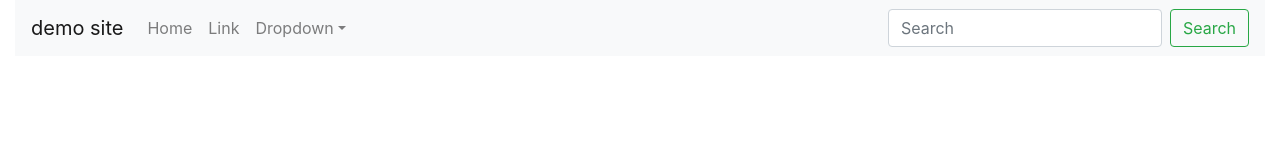
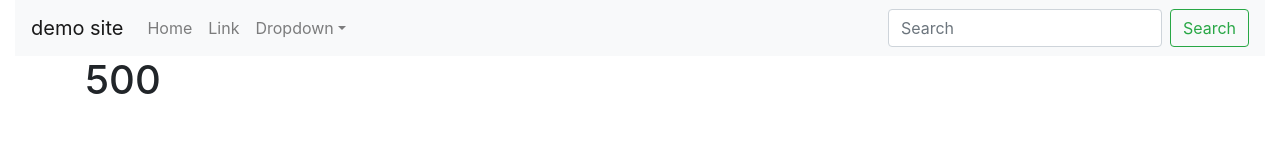
Before and after one commit to rahayon/vfx, a React (Create React App) app in the folder frontend/: page / in a window 1280 px wide. Shown: the top 162 px of the page. Built offline with nearby package versions, Linux system fonts and the light colour scheme.

Commit message:
Summery
summery complete. only css will be written

```diff
--- /dev/null
+++ b/frontend/src/Components/Summery/Summery.jsx
@@ -0,0 +1,31 @@
+import React, { Component, Fragment } from 'react';
+import { Col, Container, Row } from 'react-bootstrap';
+import CountUp from 'react-countup';
+import VisibilitySensor from 'react-visibility-sensor';
+class Summery extends Component {
+    render() {
+        return (
+            <Fragment>
+                <Container>
+                    <div>
+                        <Row>
+                            <Col>
+                            <h1>
+                                <CountUp start={0} end={500}>
+                                    {({ countUpRef, start }) => (
+                                        <VisibilitySensor onChange={start} delayedCall>
+                                        <span ref={countUpRef} />
+                                      </VisibilitySensor>
+                                    )}
+                                </CountUp>
+                            </h1>
+                            </Col>
+                        </Row>
+                    </div>
+                </Container>
+            </Fragment>
+        );
+    }
+}
+
+export default Summery;
--- a/frontend/src/Pages/HomePage.jsx
+++ b/frontend/src/Pages/HomePage.jsx
@@ -1,10 +1,12 @@
 import React, { Component, Fragment } from 'react';
+import Summery from '../Components/Summery/Summery';
 import TopNavigation from '../Components/TopNavigation/TopNavigation';
 class HomePage extends Component {
     render() {
         return (
             <Fragment>
                 <TopNavigation/>
+                <Summery/>
             </Fragment>
         );
     }
```
Also changed, not shown: frontend/package.json (+6 -1 lines), 1 other file (tests, documents, lock files or other folders).
